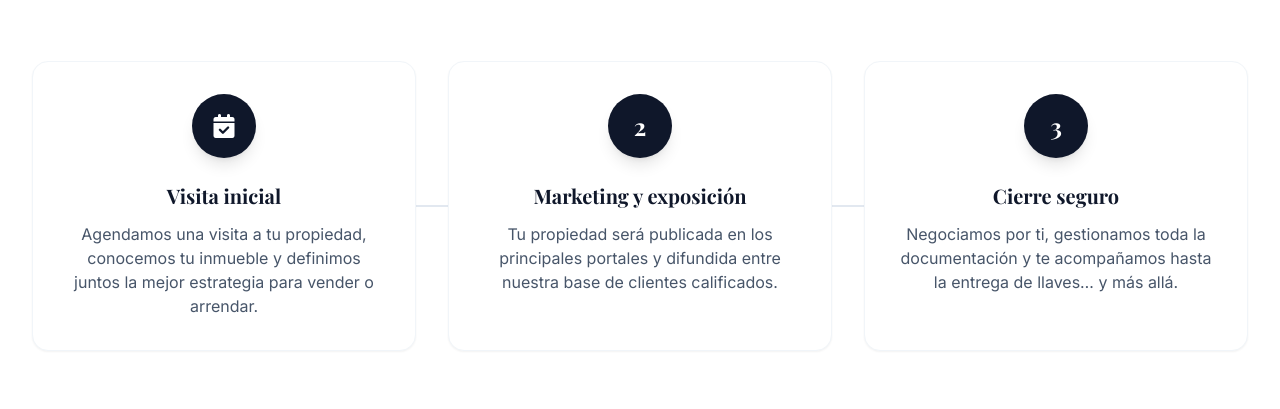
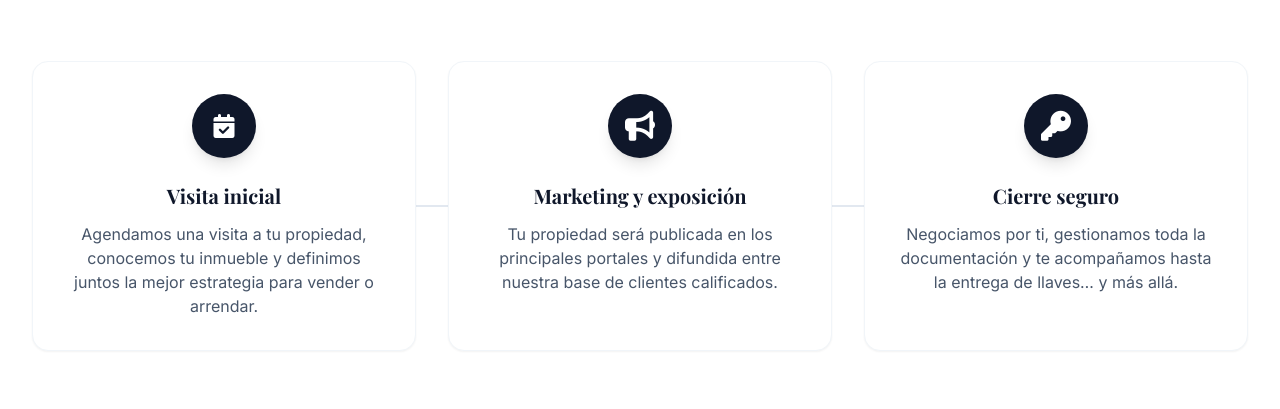
Before and after one commit to bascunanpropiedades/bascunanpropiedades.github.io, a plain HTML site: page index.html in a window 1280 px wide. Shown: the part 4303-4712 px from the top of the page. Drawn offline with nearby package versions, Linux system fonts and the light colour scheme.

Commit message:
Update index.html

```diff
--- a/index.html
+++ b/index.html
@@ -485,14 +485,18 @@
 
                 <!-- Step 2 -->
                 <div class="relative z-10 bg-white p-8 rounded-2xl border border-slate-100 shadow-sm text-center reveal delay-100">
-                    <div class="w-16 h-16 bg-slate-900 text-white rounded-full flex items-center justify-center mx-auto mb-6 text-2xl font-bold font-serif shadow-lg">2</div>
+                    <div class="w-16 h-16 bg-slate-900 text-white rounded-full flex items-center justify-center mx-auto mb-6 text-3xl shadow-lg">
+  <i class="fa-solid fa-bullhorn"></i>
+</div>
                     <h3 class="font-serif text-xl font-bold text-slate-900 mb-3">Marketing y exposición</h3>
                     <p class="text-slate-600">Tu propiedad será publicada en los principales portales y difundida entre nuestra base de clientes calificados.</p>
                 </div>
 
                 <!-- Step 3 -->
                 <div class="relative z-10 bg-white p-8 rounded-2xl border border-slate-100 shadow-sm text-center reveal delay-200">
-                    <div class="w-16 h-16 bg-slate-900 text-white rounded-full flex items-center justify-center mx-auto mb-6 text-2xl font-bold font-serif shadow-lg">3</div>
+                   <div class="w-16 h-16 bg-slate-900 text-white rounded-full flex items-center justify-center mx-auto mb-6 text-3xl shadow-lg">
+  <i class="fa-solid fa-key"></i>
+</div>
                     <h3 class="font-serif text-xl font-bold text-slate-900 mb-3">Cierre seguro</h3>
                     <p class="text-slate-600">Negociamos por ti, gestionamos toda la documentación y te acompañamos hasta la entrega de llaves… y más allá.</p>
                 </div>
```
